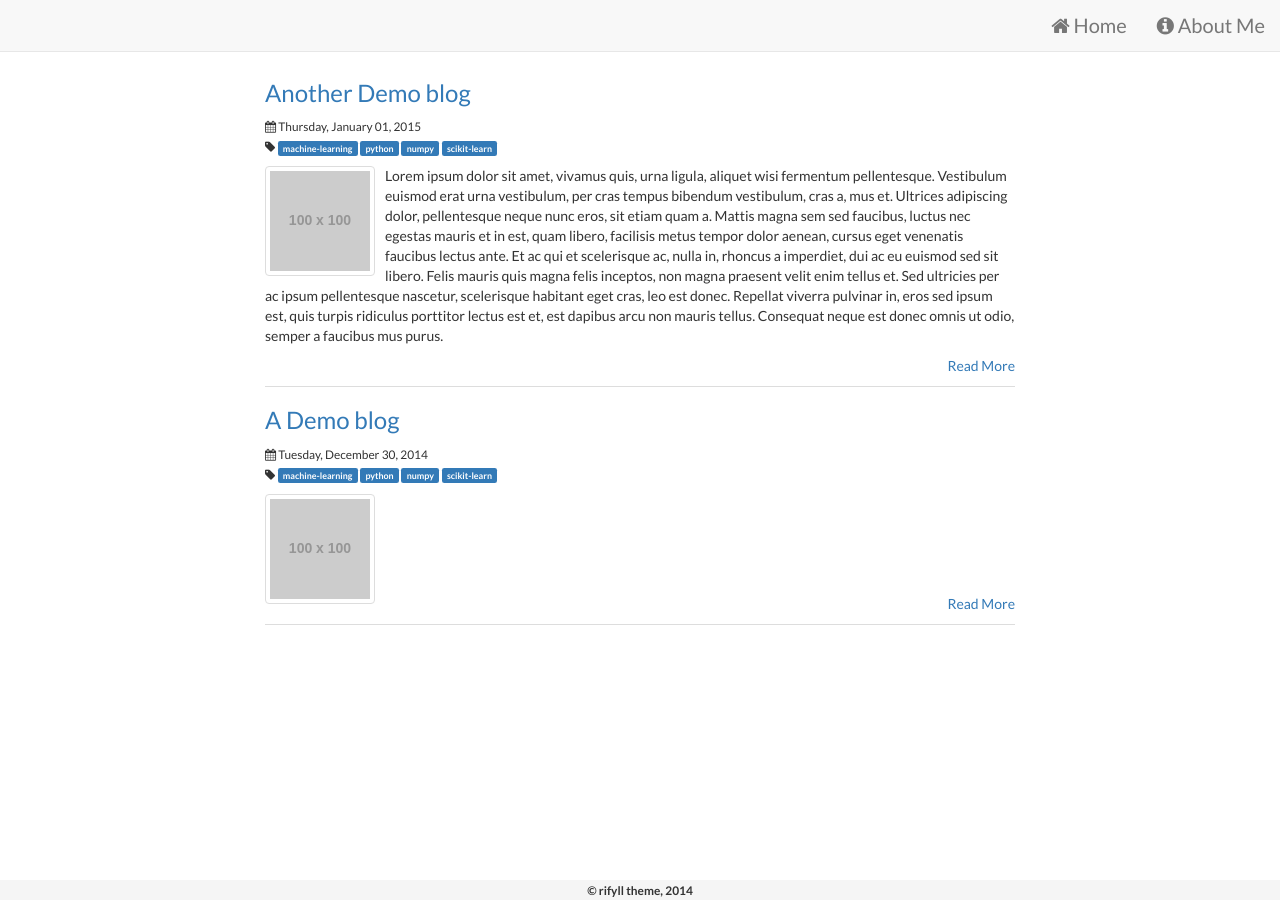
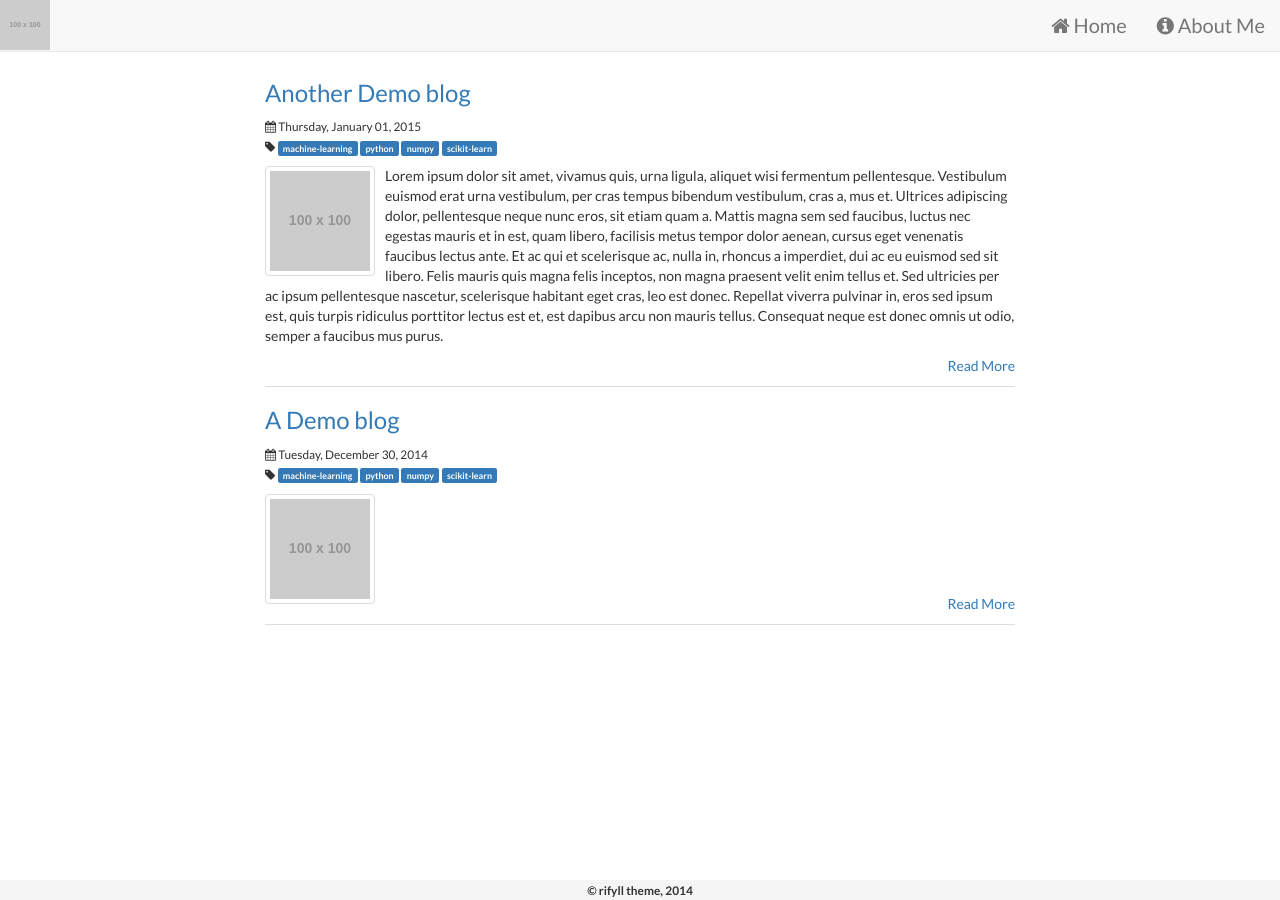
Before and after one commit to LarryBrick/jekyll_demo, a Jekyll site: the page built from index.html, in a window 1280 px wide. Built offline with Jekyll 4.4.1, drawn with Linux system fonts in a browser that asks for light colours; nearby versions of some CDN libraries.

Commit message:
Update header.html

```diff
--- a/_includes/header.html
+++ b/_includes/header.html
@@ -9,7 +9,7 @@
           <span class="icon-bar"></span>
         </button>
         <a class="navbar-brand" href="{{ "/" | prepend: site.baseurl }}">
-          <img src="{{site.logo_locatio}}"> <span class="name-holder">{{ site.name }}</span>
+          <img src="{{site.logo_location}}"> <span class="name-holder">{{ site.name }}</span>
           <!--<img src="{{ ./apple-touch-icon-180x180.png }}"> <span class="name-holder">{{ site.title }}</span>-->
         </a>
       </div>
```
